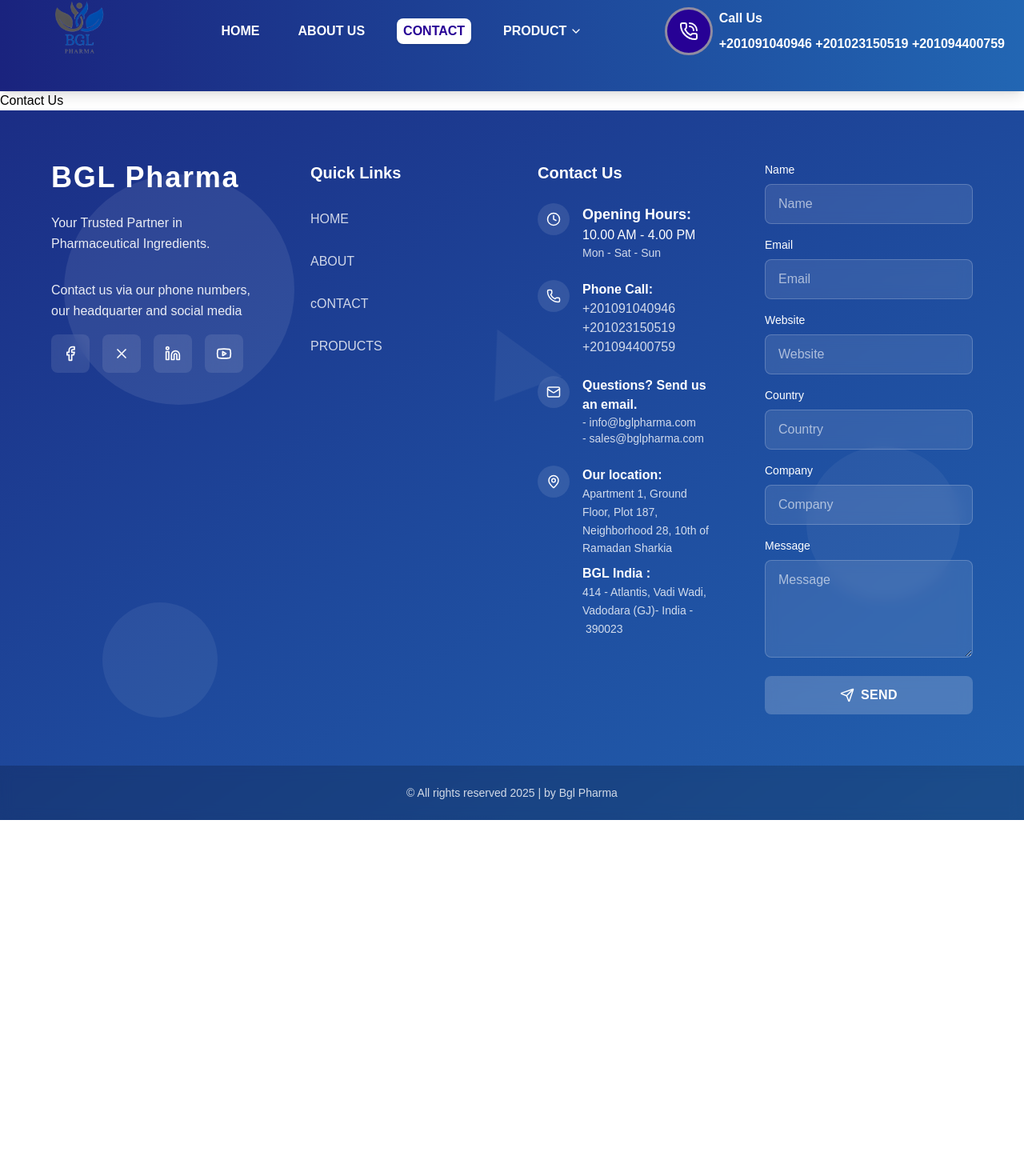
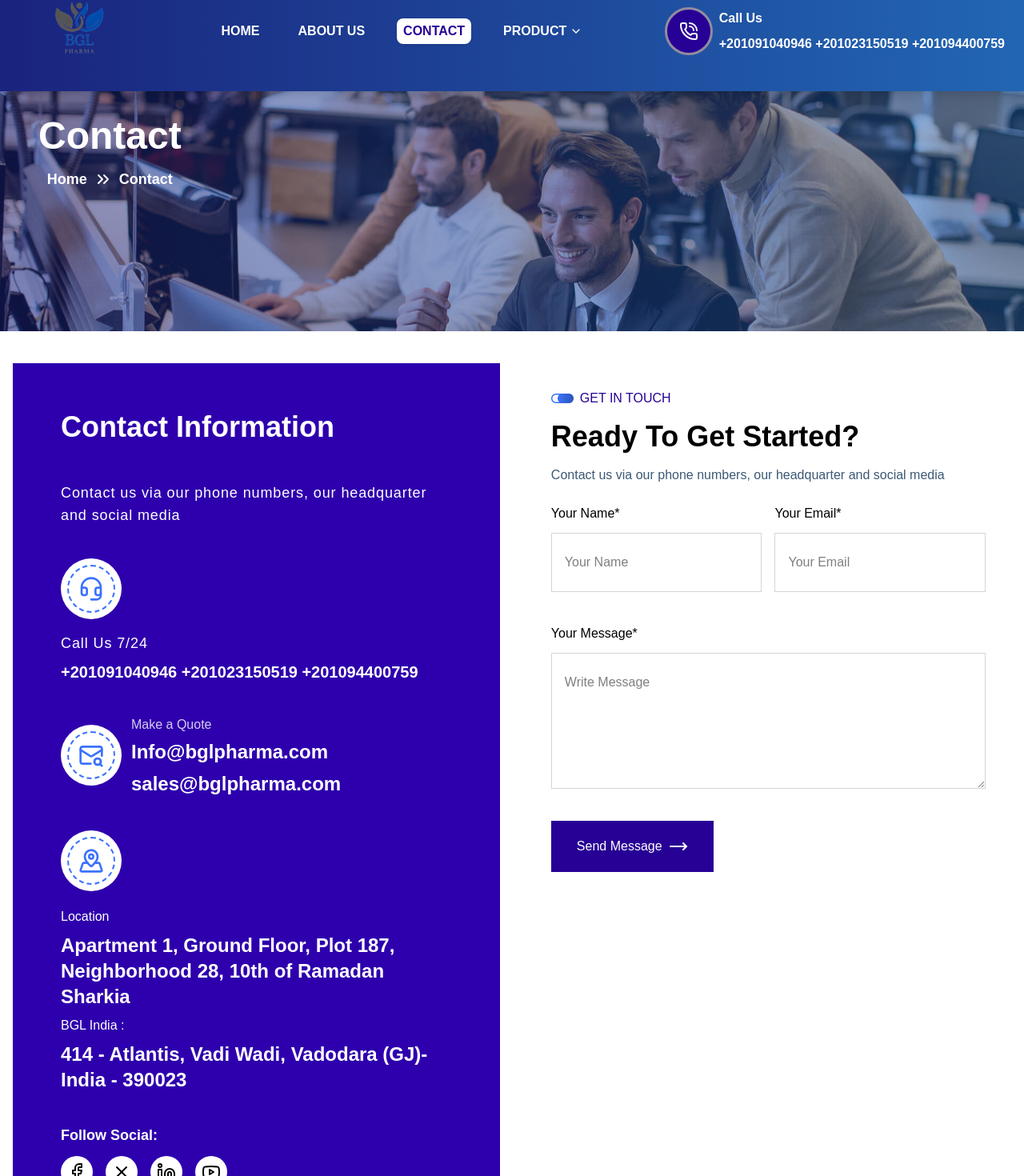
Before and after one commit to 3b3zeem/BGLPharma, a React (Vite) app: page /contact in a window 1280 px wide. Shown: the part 36-1506 px from the top of the page at 80% size. Before the commit the page ends 1061 px from the top, so only its background shows below. Built offline with nearby package versions, Linux system fonts and the light colour scheme.

Commit message:
Add section-title.png asset to the project Add contact component Fix Products Link

```diff
--- a/src/components/Footer/Footer.jsx
+++ b/src/components/Footer/Footer.jsx
@@ -213,7 +213,7 @@
               />
             </div>
 
-            <div>
+            {/* <div>
               <label className="block text-white text-sm font-medium mb-2">
                 Website
               </label>
@@ -253,7 +253,7 @@
                 placeholder="Company"
                 className="w-full px-4 py-3 bg-white/10 border border-white/20 rounded-lg text-white placeholder-white/60 backdrop-blur-sm focus:outline-none focus:border-white/50 focus:bg-white/15 transition-all duration-300"
               />
-            </div>
+            </div> */}
 
             <div>
               <label className="block text-white text-sm font-medium mb-2">
--- a/src/components/NavBar/NavBar.jsx
+++ b/src/components/NavBar/NavBar.jsx
@@ -11,10 +11,14 @@
   Youtube,
   PhoneCall,
 } from "lucide-react";
-import { Link, NavLink } from "react-router-dom";
+import { Link, NavLink, useLocation } from "react-router-dom";
 
 const NavBar = () => {
   const [sidebarOpen, setSidebarOpen] = useState(false);
+  const location = useLocation();
+  const isActiveParent =
+    location.pathname.startsWith("/Product1") ||
+    location.pathname.startsWith("/Product2")
 
   return (
     <React.Fragment>
@@ -28,6 +32,7 @@
         </div>
 
         <ul className="hidden md:flex gap-8 items-center font-bold">
+          {/* Home */}
           <NavLink
             to="/"
             className={({ isActive }) =>
@@ -41,6 +46,7 @@
           >
             HOME
           </NavLink>
+          {/* About */}
           <NavLink
             to="/about"
             className={({ isActive }) =>
@@ -53,6 +59,7 @@
           >
             ABOUT US
           </NavLink>
+          {/* Contact */}
           <NavLink
             to="/contact"
             className={({ isActive }) =>
@@ -65,28 +72,47 @@
           >
             CONTACT
           </NavLink>
-          <NavLink
-            to="/products"
-            className={({ isActive }) =>
-              `relative group cursor-pointer transition-colors duration-200 px-2 py-1 rounded-lg ${
-                isActive
+          {/* Products */}
+          <div className="relative group">
+            <span
+              className={`transition-colors duration-200 px-2 py-1 rounded-lg flex items-center ${
+                isActiveParent
                   ? "bg-white bg-opacity-10 text-[#270195] shadow"
                   : "hover:text-[#270195] text-white"
-              }`
-            }
+              }`}
             >
-            <span className="flex items-center">
               PRODUCT <ChevronDown size={16} className="ml-1" />
             </span>
-            <ul className="absolute left-0 top-full bg-white text-[#270195] rounded shadow-lg mt-2 min-w-[120px] opacity-0 group-hover:opacity-100 transition-opacity z-[100]">
-              <li className="px-4 py-2 hover:bg-[#e6f0fa] cursor-pointer">
+
+            <div className="pointer-events-none group-hover:pointer-events-auto group-hover:opacity-100 opacity-0 transition-opacity duration-300 absolute -left-5 top-full z-[100]">
+              <ul className="bg-white text-[#270195] rounded shadow-lg mt-2 min-w-[140px]">
+                <li>
+                  <Link
+                    to="/Product1"
+                    className={`block px-4 py-2 transition-colors duration-200 ${
+                      location.pathname === "/Product1"
+                        ? "bg-[#e6f0fa] font-semibold"
+                        : "hover:bg-[#e6f0fa]"
+                    }`}
+                  >
                     Product 1
+                  </Link>
                 </li>
-              <li className="px-4 py-2 hover:bg-[#e6f0fa] cursor-pointer">
+                <li>
+                  <Link
+                    to="/Product2"
+                    className={`block px-4 py-2 transition-colors duration-200 ${
+                      location.pathname === "/Product2"
+                        ? "bg-[#e6f0fa] font-semibold"
+                        : "hover:bg-[#e6f0fa]"
+                    }`}
+                  >
                     Product 2
+                  </Link>
                 </li>
               </ul>
-          </NavLink>
+            </div>
+          </div>
         </ul>
 
         <div className="hidden lg:flex gap-8 items-center">
--- a/src/pages/Contact/Contact.jsx
+++ b/src/pages/Contact/Contact.jsx
@@ -1,11 +1,27 @@
-import React from "react";
-// import { useTranslation } from "react-i18next";
-// import { useLanguage } from "../../context/Language/LanguageContext";
+import React, { useEffect } from "react";
 import Meta from "../../components/Meta/Meta";
+import contact from "../../assets/contact.jpg";
+import {
+  ChevronsRight,
+  Facebook,
+  Headset,
+  Linkedin,
+  MailSearch,
+  MapPinned,
+  MoveRight,
+  X,
+  Youtube,
+} from "lucide-react";
+import { Link } from "react-router-dom";
+import AOS from "aos";
+import "aos/dist/aos.css";
+
+import Start from "../../assets/section-title.png";
 
 const Contact = () => {
-  // const { t } = useTranslation();
-  // const { language } = useLanguage();
+  useEffect(() => {
+    AOS.init({ duration: 1000 });
+  }, []);
 
   return (
     <div className="w-full">
@@ -14,7 +30,185 @@
         description="Get in touch with us for any inquiries or support."
       />
 
-      Contact Us
+      <section className="relative h-[300px] overflow-hidden">
+        <div
+          className="absolute inset-0 bg-cover bg-center z-0"
+          style={{ backgroundImage: `url(${contact})` }}
+        ></div>
+
+        <div className="relative bg-gradient-to-r from-[#1a237e]/50 to-[#2266b0]/50 flex items-start justify-start h-full px-4 ">
+          <div className=" p-8 rounded-lg text-white">
+            <h2
+              className="text-5xl font-bold mb-4"
+              data-aos="fade-up"
+              data-aos-delay="0"
+            >
+              Contact
+            </h2>
+            <p
+              className="text-lg font-bold flex items-center justify-center gap-2"
+              data-aos="fade-up"
+              data-aos-delay="250"
+            >
+              <Link
+                to={"/"}
+                className="hover:text-[#270195] transition duration-200 cursor-pointer"
+              >
+                Home
+              </Link>{" "}
+              <ChevronsRight /> Contact
+            </p>
+          </div>
+        </div>
+      </section>
+
+      <div className="container mx-auto px-4 py-10">
+        <div className="flex flex-col lg:flex-row items-start justify-between gap-8">
+          {/* LEFT – Contact Info Section */}
+          <div className="bg-[#2e00ad] text-white lg:w-1/2 w-full p-15 space-y-10">
+            <h3 className="text-4xl font-[700] mb-12">Contact Information</h3>
+            <p className="text-white text-lg tracking-wider">
+              Contact us via our phone numbers, our headquarter and social media
+            </p>
+
+            {/* Phone */}
+            <div className="flex flex-col items-start gap-3">
+              <div className="w-19 h-19 bg-white rounded-full flex items-center justify-center mb-1">
+                <span className="border-2 border-dashed border-[#3c72fc] rounded-full p-3">
+                  <Headset className="text-[#3c72fc] w-8 h-8" />
+                </span>
+              </div>
+              <div className="flex flex-col gap-1">
+                <p className="text-lg tracking-wider">Call Us 7/24</p>
+                <p className="md:text-xl text-lg font-semibold mt-1 flex ">
+                  +201091040946 {"  "} +201023150519 +201094400759
+                </p>
+              </div>
+            </div>
+
+            {/* Email */}
+            <div className="flex flex-col md:flex-row items-start gap-3">
+              <div className="w-19 h-19 bg-white rounded-full flex items-center justify-center mt-3">
+                <span className="border-2 border-dashed border-[#3c72fc] rounded-full p-3">
+                  <MailSearch className="text-[#3c72fc] w-8 h-8" />
+                </span>
+              </div>
+              <div className="flex flex-col items-start">
+                <p className="text-md text-white/80">Make a Quote</p>
+                <p className="font-[700] sm:text-[24px] text-[14px] mt-1">
+                  Info@bglpharma.com
+                </p>
+                <p className="font-[700] sm:text-[24px] text-[14px] mt-1">
+                  sales@bglpharma.com
+                </p>
+              </div>
+            </div>
+
+            {/* Location */}
+            <div className="flex flex-col items-start gap-3">
+              <div className="w-19 h-19 bg-white rounded-full flex items-center justify-center mb-2">
+                <span className="border-2 border-dashed border-[#3c72fc] rounded-full p-3">
+                  <MapPinned className="text-[#3c72fc] w-8 h-8" />
+                </span>
+              </div>
+              <div className="flex flex-col gap-2">
+                <p className="text-md font-[500]">Location</p>
+                <p className="text-2xl font-bold">
+                  Apartment 1, Ground Floor, Plot 187, Neighborhood 28, 10th of
+                  Ramadan Sharkia
+                </p>
+                <p className="text-md font-[500]">BGL India :</p>
+                <p className="text-2xl font-bold">
+                  414 - Atlantis, Vadi Wadi, Vadodara (GJ)- India - 390023
+                </p>
+              </div>
+            </div>
+
+            {/* Social Icons */}
+            <div className="flex flex-col items-start gap-3 mb-2">
+              <p className="font-semibold text-[18px]">Follow Social:</p>
+              <div className="flex gap-4">
+                <a href="#" className="bg-white p-2 rounded-full">
+                  <Facebook color="black" />
+                </a>
+                <a href="#" className="bg-white p-2 rounded-full">
+                  <X color="black" />
+                </a>
+                <a href="#" className="bg-white p-2 rounded-full">
+                  <Linkedin color="black" />
+                </a>
+                <a href="#" className="bg-white p-2 rounded-full">
+                  <Youtube color="black" />
+                </a>
+              </div>
+            </div>
+          </div>
+
+          {/* RIGHT – Contact Form */}
+          <div className="lg:w-1/2 w-full p-8">
+            <div
+              className="flex gap-2 items-center mb-4 text-md font-medium text-[#270195] uppercase"
+              data-aos="fade-up"
+              data-aos-delay="0"
+            >
+              <img src={Start} alt="Get In Touch" />
+              Get In Touch
+            </div>
+            <h2
+              className="text-4xl font-bold mb-4"
+              data-aos="fade-up"
+              data-aos-delay="250"
+            >
+              Ready To Get Started?
+            </h2>
+            <p
+              className="text-[#3c5975] mb-6 text-md"
+              data-aos="fade-up"
+              data-aos-delay="500"
+            >
+              Contact us via our phone numbers, our headquarter and social media
+            </p>
+
+            <form className="space-y-10">
+              <div className="flex flex-col md:flex-row gap-4">
+                <div className="flex flex-col gap-3 md:w-1/2 w-full">
+                  <label>Your Name*</label>
+                  <input
+                    type="text"
+                    placeholder="Your Name"
+                    className="border border-gray-300 px-4 py-6 w-full focus-visible:outline-none focus-visible:border-[#270195] transition duration-300"
+                  />
+                </div>
+                <div className="flex flex-col gap-3 md:w-1/2 w-full">
+                  <label>Your Email*</label>
+                  <input
+                    type="email"
+                    placeholder="Your Email"
+                    className="border border-gray-300 px-4 py-6 w-full focus-visible:outline-none focus-visible:border-[#270195] transition duration-300"
+                  />
+                </div>
+              </div>
+              <div className="flex flex-col gap-3 w-full">
+                <label>Your Message*</label>
+                <textarea
+                  rows="5"
+                  placeholder="Write Message"
+                  className="border border-gray-300 px-4 py-6 w-full focus-visible:outline-none focus-visible:border-[#270195] transition duration-300"
+                ></textarea>
+              </div>
+              <button
+                type="submit"
+                className="bg-[#270195] text-white  customEffect cursor-pointer group transition duration-300"
+              >
+                <span className="flex items-center justify-center gap-2 px-8 py-5">
+                  Send Message{" "}
+                  <MoveRight className="transform transition-transform duration-300 group-hover:translate-x-1" />
+                </span>
+              </button>
+            </form>
+          </div>
+        </div>
+      </div>
     </div>
   );
 };
```
Also changed, not shown: src/assets/contact.jpg (added), src/assets/section-title.png (added). Lines whose indentation alone changed are shown as unchanged.
